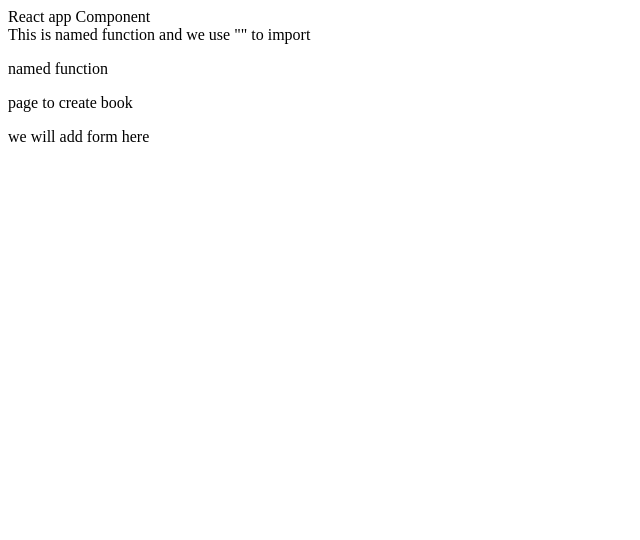
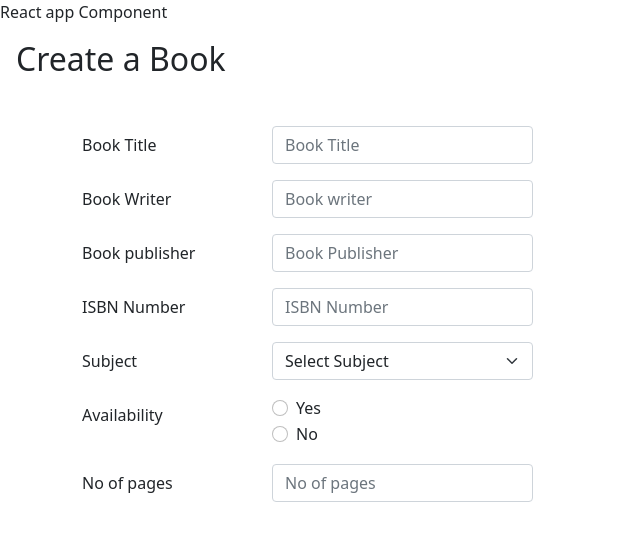
Before and after one commit to anish-gyawali/Takeo, a React (Create React App) app in the folder WeekSix/booksapp/: page / in a window 1280 px wide. Shown: the top 540 px of the page, without its empty margins (0-640 px from the left). Built offline with nearby package versions, Linux system fonts and the light colour scheme.

Commit message:
Tuesday: created reusable component for the form

```diff
--- a/WeekSix/booksapp/package.json
+++ b/WeekSix/booksapp/package.json
@@ -6,6 +6,7 @@
     "@testing-library/jest-dom": "^5.16.4",
     "@testing-library/react": "^13.3.0",
     "@testing-library/user-event": "^13.5.0",
+    "bootstrap": "^5.1.3",
     "react": "^18.2.0",
     "react-dom": "^18.2.0",
     "react-scripts": "5.0.1",
--- a/WeekSix/booksapp/src/App.js
+++ b/WeekSix/booksapp/src/App.js
@@ -1,11 +1,13 @@
-import CreateBook, { NamedFunction } from "./components/CreateBook";
+import CreateBook from "./components/CreateBook";
+import "bootstrap/dist/css/bootstrap.min.css";
+import Header from "./components/Header";
 
 function App() {
   return (
     <div>
       React app Component
-      <NamedFunction name={"named function "} />
-      <CreateBook title={"page to create book"} />
+      <Header />
+      <CreateBook />
     </div>
   );
 }
--- a/WeekSix/booksapp/src/components/CreateBook.jsx
+++ b/WeekSix/booksapp/src/components/CreateBook.jsx
@@ -1,14 +1,90 @@
-export function NamedFunction(props) {
-  return (<div>This is named function and we use "{}" to import
-    <p>{props.name}</p>
-  </div>);
-}
+import { useState } from "react";
+import Input from "./common/Input";
+import Select from "./common/Select";
+import { options } from "../data/subjects";
 
-function CreateBook({title}) {
+// Book Title //input box
+// Book Writer // input box
+// Book Publisher // input box
+// Isbn // input box
+// Subject of the Books //Dropdown
+// Number of pages // input box
+// Availability // Radio box
+function CreateBook() {
+  const [title, setTitle] = useState();
+  const [writer, setWriter] = useState();
+  const [publisher, setPublisher] = useState();
+  const [isbn, setIsbn] = useState();
+  const [subject, setSubject] = useState();
+  const [pages, setPages] = useState();
+  const [availability, setAvailability] = useState(false);
+
+  const handleTitle = (e) => {
+    setTitle(e.target.value);
+  };
+  const handleWriter = (e) => {
+    setWriter(e.target.value);
+  };
+  const handlePublisher = (e) => {
+    setPublisher(e.target.value);
+  };
+  const handleIsbn = (e) => {
+    setIsbn(e.target.value);
+  };
+  const handleSubject = (e) => {
+    setSubject(e.target.value);
+  };
+
+  const handlePages = (e) => {
+    setPages(e.target.value);
+  };
+
+  const handleAvailability = (e) => {
+    setAvailability(e.target.value);
+  };
+
   return (
-    <div>
-      {title}
-      <p>we will add form here </p>
+    <div className="container my-5">
+      <Input label={"Book Title"} placeholder={"Book Title"} value={title} />
+      <Input label={"Book Writer"} placeholder={"Book writer"} value={writer} />
+      <Input
+        label={"Book publisher"}
+        placeholder={"Book Publisher"}
+        value={publisher}
+      />
+      <Input label={"ISBN Number"} placeholder={"ISBN Number"} value={isbn} />
+
+      <Select label="Subject" value={subject} options={options} />
+      <div className="mb-3 row">
+        <label for="inputPassword" className="col-sm-2 col-form-label">
+          Availability
+        </label>
+        <div className="col-md-3">
+          <div className="form-check col-sm-2">
+            <input
+              className="form-check-input"
+              type="radio"
+              name="availability"
+              value="Yes"
+            />
+            <label className="form-check-label" for="availability1">
+              Yes
+            </label>
+          </div>
+          <div className="form-check col-sm-2">
+            <input
+              className="form-check-input"
+              type="radio"
+              name="availability"
+              value="No"
+            />
+            <label className="form-check-label" for="availability2">
+              No
+            </label>
+          </div>
+        </div>
+      </div>
+      <Input label={"No of pages"} placeholder={"No of pages"} value={pages} />
     </div>
   );
 }
--- /dev/null
+++ b/WeekSix/booksapp/src/components/Header.jsx
@@ -0,0 +1,9 @@
+function Header() {
+  return (
+    <header>
+      <h2 className="text-start my-3 mx-3">Create a Book</h2>
+    </header>
+  );
+}
+
+export default Header;
--- /dev/null
+++ b/WeekSix/booksapp/src/components/common/Input.jsx
@@ -0,0 +1,20 @@
+function Input({ label, value, onChange, placeholder }) {
+  return (
+    <div className="mb-3 row">
+      <label for="title" className="col-sm-2 col-form-label">
+        {label}
+      </label>
+      <div className="col-sm-3">
+        <input
+          type="text"
+          className="form-control"
+          id="title"
+          placeholder={placeholder}
+          value={value}
+        />
+      </div>
+    </div>
+  );
+}
+
+export default Input;
--- /dev/null
+++ b/WeekSix/booksapp/src/components/common/Select.jsx
@@ -0,0 +1,24 @@
+function Select({ label, value, onChange, options }) {
+  return (
+    <div className="mb-3 row">
+      <label for="subject" className="col-sm-2 col-form-label">
+        {label}
+      </label>
+      <div className="col-sm-3">
+        <select className="form-select" aria-label="Default select example">
+          <option selected>Select {label}</option>
+          {options.map((item, index) => {
+            const { label, value } = item;
+            return (
+              <option key={index} value={value}>
+                {label}
+              </option>
+            );
+          })}
+        </select>
+      </div>
+    </div>
+  );
+}
+
+export default Select;
--- /dev/null
+++ b/WeekSix/booksapp/src/data/subjects.js
@@ -0,0 +1,22 @@
+export let options = [
+  {
+    label: "History",
+    value: "1",
+  },
+  {
+    label: "Politics",
+    value: "2",
+  },
+  {
+    label: "Literature",
+    value: "3",
+  },
+  {
+    label: "Economics",
+    value: "4",
+  },
+  {
+    label: "Others",
+    value: "5",
+  },
+];
```
Also changed, not shown: 1 other file (tests, documents, lock files or other folders).
